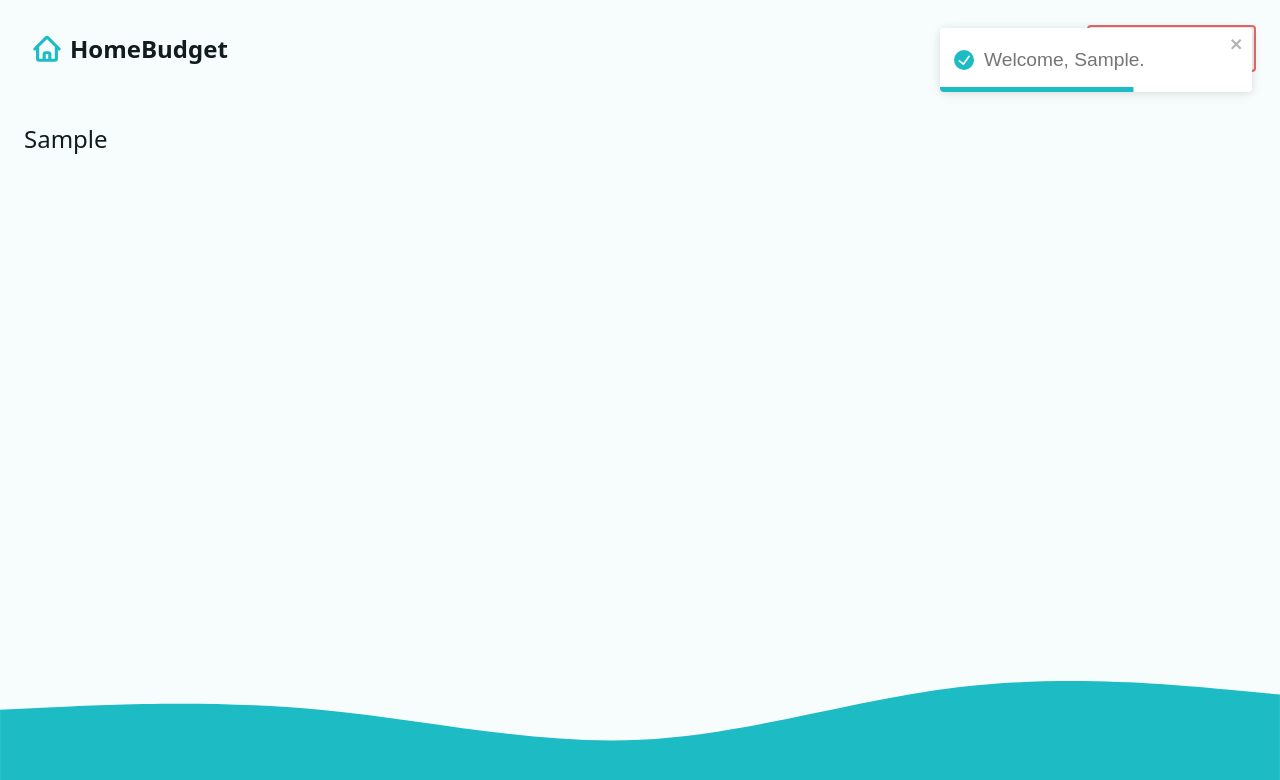
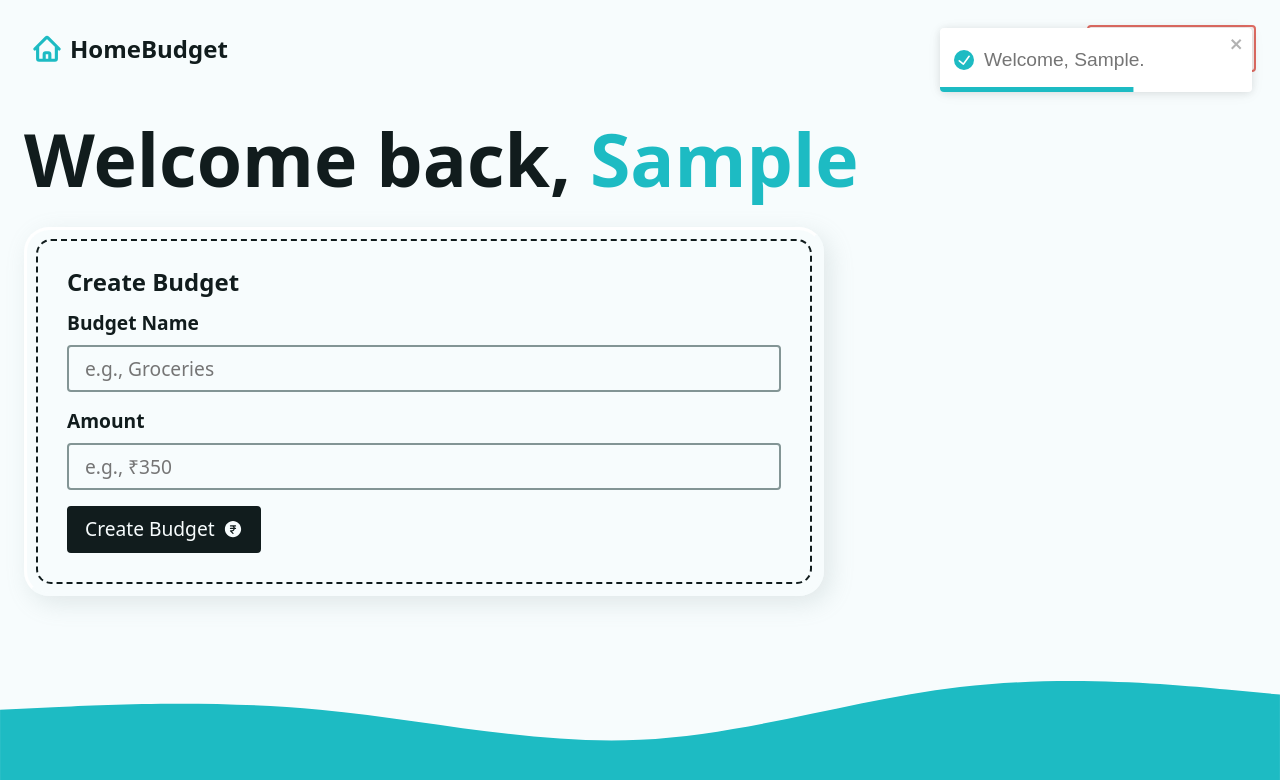
Before and after one commit to akshat-OwO/HomeBudget, a React (Vite) app: page / in a window 1280 px wide. Both pictures are taken after typing "Sample" into the empty fields and a click on the button "Create Account". Shown: the top 780 px of the page. Built offline with nearby package versions, Linux system fonts and the light colour scheme.

Commit message:
New Budget Form

```diff
--- /dev/null
+++ b/src/components/AddBudgetForm.jsx
@@ -0,0 +1,42 @@
+import { Form } from 'react-router-dom';
+
+// library imports
+import { CurrencyRupeeIcon } from '@heroicons/react/24/solid';
+
+const AddBudgetForm = () => {
+    return (
+        <div className="form-wrapper">
+            <h2 className="h3">Create Budget</h2>
+            <Form method="post" className="grid-sm">
+                <div className="grid-xs">
+                    <label htmlFor="newBudget">Budget Name</label>
+                    <input
+                        type="text"
+                        name="newBudget"
+                        id="newBudget"
+                        placeholder="e.g., Groceries"
+                        required
+                    />
+                </div>
+                <div className="grid-xs">
+                    <label htmlFor="newBudgetAmount">Amount</label>
+                    <input
+                        type="number"
+                        name="newBudgetAmount"
+                        id="newBudgetAmount"
+                        step="0.01"
+                        placeholder="e.g., ₹350"
+                        required
+                        inputMode='decimal'
+                    />
+                </div>
+                <button type='submit' className="btn btn--dark">
+                    <span>Create Budget</span>
+                    <CurrencyRupeeIcon width={20} />
+                </button>
+            </Form>
+        </div>
+    );
+};
+
+export default AddBudgetForm;
--- a/src/pages/Dashboard.jsx
+++ b/src/pages/Dashboard.jsx
@@ -6,6 +6,7 @@ import { toast } from "react-toastify";
 
 // components
 import Intro from "../components/Intro";
+import AddBudgetForm from "../components/AddBudgetForm";
 
 // helper functions
 import { fetchData } from "../helper";
@@ -13,7 +14,8 @@ import { fetchData } from "../helper";
 // loader
 export function dashboardLoader(){
     const userName = fetchData("username");
-    return { userName }
+    const budgets = fetchData('budgets');
+    return { userName, budgets }
 }
 
 // action
@@ -29,11 +31,23 @@ export async function dashboardAction({request}) {
 }
 
 const Dashboard = () => {
-    const { userName } = useLoaderData();
+    const { userName, budgets } = useLoaderData();
 
     return (
         <>
-            { userName ? (<p>{userName}</p>) : (<Intro />)}
+            { userName ? (
+                <div className="dashboard">
+                    <h1>Welcome back, <span className="accent">{userName}</span></h1>
+                    <div className="grid-sm">
+                        {/* {budgets ? () : ()} */}
+                        <div className="grid-lg">
+                            <div className="flex-lg">
+                                <AddBudgetForm />
+                            </div>
+                        </div>
+                    </div>
+                </div>
+            ) : (<Intro />)}
         </>
     );
 }
```
